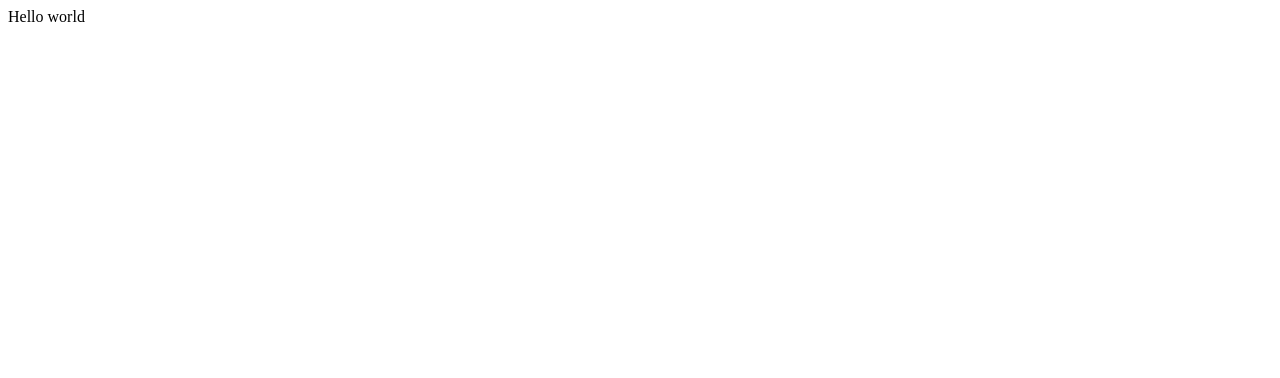
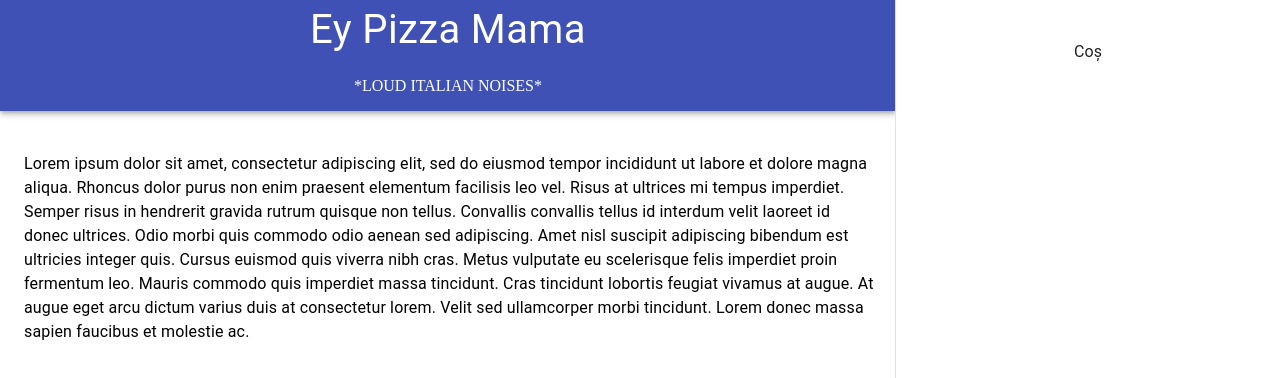
Before and after one commit to TheAncientOwl/pizza-website, a React (Create React App) app: page / in a window 1280 px wide. Shown: the top 378 px of the page. Built offline with nearby package versions, Linux system fonts and the light colour scheme.

Commit message:
added some layout.

```diff
--- /dev/null
+++ b/src/components/CategoryList.jsx
@@ -0,0 +1,12 @@
+import { makeStyles } from '@material-ui/core';
+
+const useStyles = makeStyles({
+  bar: {
+    marginBottom: '2vh',
+  },
+});
+
+export default function CategoryList() {
+  const classes = useStyles();
+  return <div className={classes.bar}>*LOUD ITALIAN NOISES*</div>;
+}
--- a/src/components/Content.jsx
+++ b/src/components/Content.jsx
@@ -1,3 +1,68 @@
+import React from 'react';
+import { makeStyles, Drawer, AppBar, Toolbar, Typography, Divider } from '@material-ui/core';
+
+import Title from './Title';
+import CategoryList from './CategoryList';
+
+const useStyles = makeStyles(theme => ({
+  root: {
+    display: 'flex',
+  },
+  appBar: {
+    width: '70%',
+    marginRight: '30%',
+  },
+  drawer: {
+    width: '30%',
+    flexShrink: 0,
+  },
+  drawerPaper: {
+    width: '30%',
+  },
+  // necessary for content to be below app bar
+  toolbarFill: theme.mixins.toolbar,
+  toolbar: {
+    flexDirection: 'column',
+  },
+}));
+
 export default function Content() {
-  return <div>Hello world</div>;
+  const classes = useStyles();
+
+  return (
+    <div className={classes.root}>
+      <AppBar position='fixed' className={classes.appBar}>
+        <Toolbar className={classes.toolbar}>
+          <Title />
+          <Divider />
+          <CategoryList />
+        </Toolbar>
+      </AppBar>
+
+      <main style={{ padding: '2vh' }}>
+        <div className={classes.toolbarFill} />
+        <div className={classes.toolbarFill} />
+        <Typography paragraph>
+          Lorem ipsum dolor sit amet, consectetur adipiscing elit, sed do eiusmod tempor incididunt ut labore et dolore
+          magna aliqua. Rhoncus dolor purus non enim praesent elementum facilisis leo vel. Risus at ultrices mi tempus
+          imperdiet. Semper risus in hendrerit gravida rutrum quisque non tellus. Convallis convallis tellus id interdum
+          velit laoreet id donec ultrices. Odio morbi quis commodo odio aenean sed adipiscing. Amet nisl suscipit
+          adipiscing bibendum est ultricies integer quis. Cursus euismod quis viverra nibh cras. Metus vulputate eu
+          scelerisque felis imperdiet proin fermentum leo. Mauris commodo quis imperdiet massa tincidunt. Cras tincidunt
+          lobortis feugiat vivamus at augue. At augue eget arcu dictum varius duis at consectetur lorem. Velit sed
+          ullamcorper morbi tincidunt. Lorem donec massa sapien faucibus et molestie ac.
+        </Typography>
+      </main>
+
+      <Drawer
+        className={classes.drawer}
+        variant='permanent'
+        classes={{
+          paper: classes.drawerPaper,
+        }}
+        anchor='right'>
+        <Typography style={{ textAlign: 'center', marginTop: '5vh' }}>Coș</Typography>
+      </Drawer>
+    </div>
+  );
 }
--- /dev/null
+++ b/src/components/Title.jsx
@@ -0,0 +1,13 @@
+import { makeStyles, Typography } from '@material-ui/core';
+
+const useStyles = makeStyles({
+  title: {
+    fontSize: '5vh',
+    marginBottom: '2vh',
+  },
+});
+
+export default function Menu() {
+  const classes = useStyles();
+  return <Typography className={classes.title}>Ey Pizza Mama</Typography>;
+}
```
